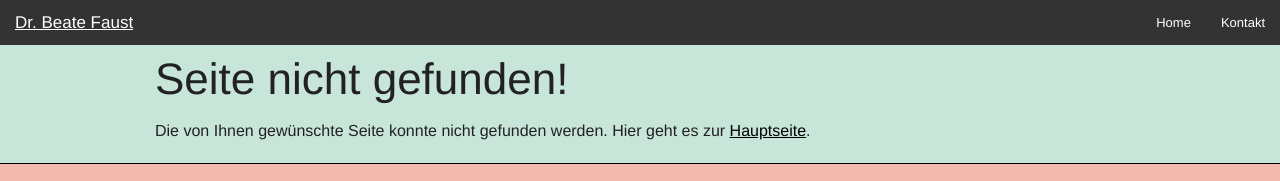
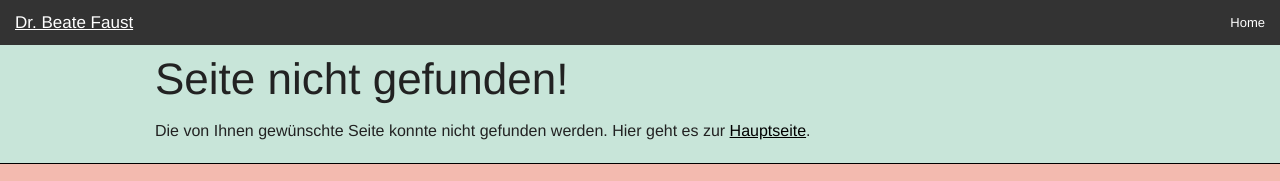
Before and after one commit to faust-beate/faust-beate.github.io, a Jekyll site: the page built from not_found.md, in a window 1280 px wide. Shown: the top 181 px of the page. Built offline with Jekyll 4.4.1, drawn with Linux system fonts in a browser that asks for light colours; our own code applies the rules of GitHub Pages for plain Markdown files.

Commit message:
Remove link to /contact

```diff
--- a/_includes/nav.html
+++ b/_includes/nav.html
@@ -14,8 +14,7 @@
   </ul>
   <section class='top-bar-section'>
     <ul class='right'>
-      <li><a href='/' >Home</a></li>
-      <li><a href='/contact' >Kontakt</a></li>
+      <li><a href='/'>Home</a></li>
     </ul>
   </section>
 </nav>
```
